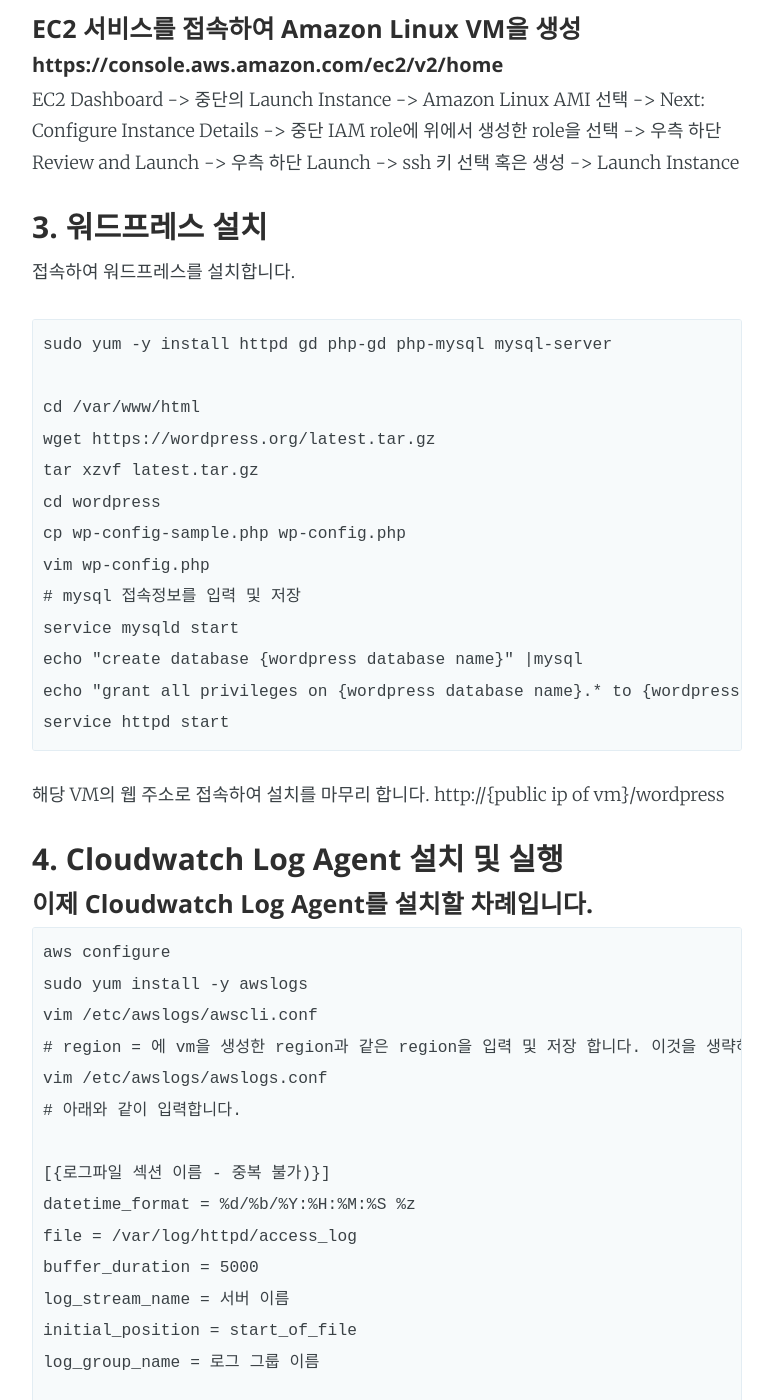
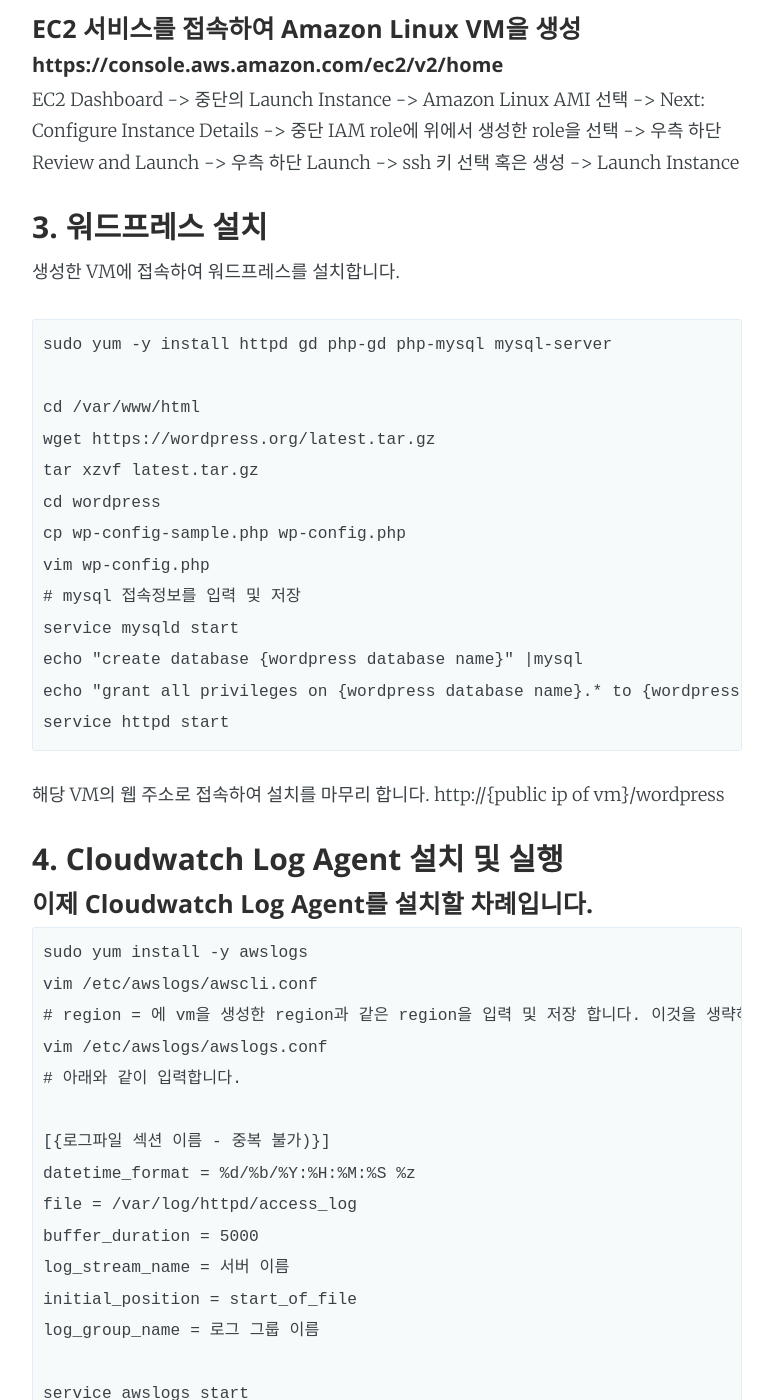
Before and after one commit to whatap/whatap.github.io, a Jekyll site: the page built from _posts/2015-09-10-AWS-CloudWatch-Logging.md, in a window 1280 px wide and 1400 px high, scrolled down 1954 px. Shown: the whole window, without its empty margins (253-1026 px from the left). Built offline with Jekyll 4.4.1, drawn with Linux system fonts in a browser that asks for light colours; Markdown is read by kramdown in place of the engine named in the settings; some of the changed text lies outside the part shown.

Commit message:
removed unnecessary line

```diff
--- a/_posts/2015-09-10-AWS-CloudWatch-Logging.md
+++ b/_posts/2015-09-10-AWS-CloudWatch-Logging.md
@@ -53,7 +53,7 @@
 
 
 ### 3. 워드프레스 설치
-접속하여 워드프레스를 설치합니다.
+생성한 VM에 접속하여 워드프레스를 설치합니다.
 
 <pre>
 sudo yum -y install httpd gd php-gd php-mysql mysql-server
@@ -77,7 +77,6 @@
 ### 4. Cloudwatch Log Agent 설치 및 실행
 #### 이제 Cloudwatch Log Agent를 설치할 차례입니다.
 <pre>
-aws configure
 sudo yum install -y awslogs
 vim /etc/awslogs/awscli.conf
 #region = 에 vm을 생성한 region과 같은 region을 입력 및 저장 합니다. 이것을 생략하면 N.Virginia 에 로그가 업로드 됩니다.
```
